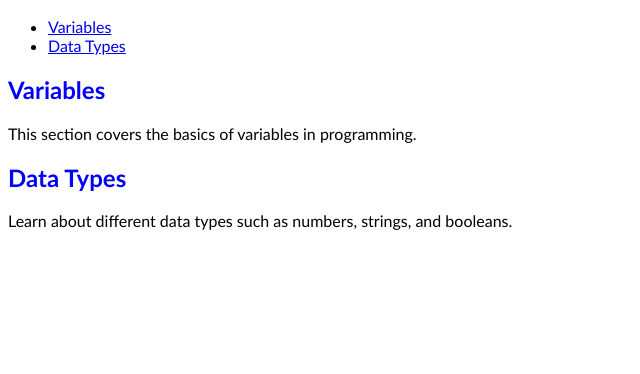
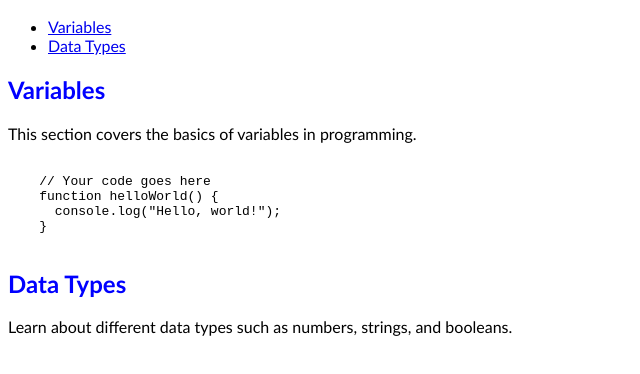
Before and after one commit to Beniven1/hourglass-docs, a plain HTML site: page programming.html in a window 1280 px wide. Shown: the part 114-488 px from the top of the page, without its empty margins (0-640 px from the left). Drawn offline with Linux system fonts and the light colour scheme.

Commit message:
Update programming.html

```diff
--- a/programming.html
+++ b/programming.html
@@ -24,7 +24,15 @@
   </ul>
 
   <h2 id="variables">Variables</h2>
-  <p>This section covers the basics of variables in programming.</p>
+<p>This section covers the basics of variables in programming.</p>
+<pre>
+  <code>
+    // Your code goes here
+    function helloWorld() {
+      console.log("Hello, world!");
+    }
+  </code>
+</pre>
 
   <h2 id="datatypes">Data Types</h2>
   <p>Learn about different data types such as numbers, strings, and booleans.</p>
```
